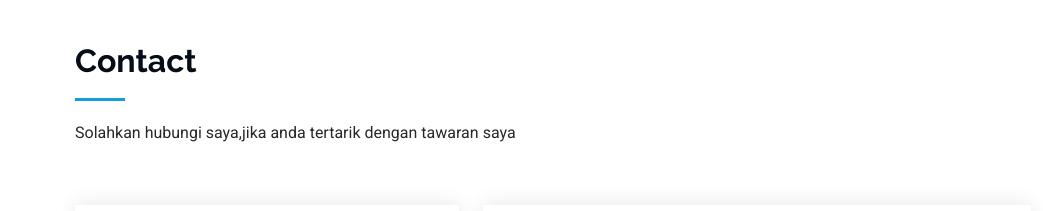
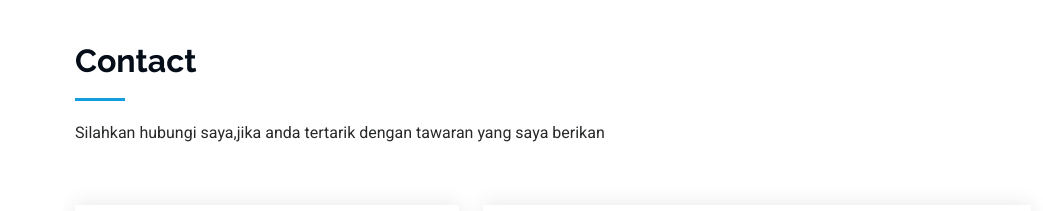
Before and after one commit to onesbhogar/My-Portofolio, a plain HTML site: page index.html in a window 1280 px wide. Shown: the part 6860-7071 px from the top of the page, without its empty margins (237-1280 px from the left). Drawn offline with Linux system fonts and the light colour scheme.

Commit message:
Add files via upload

```diff
--- a/index.html
+++ b/index.html
@@ -696,7 +696,7 @@
       <!-- Section Title -->
       <div class="container section-title" data-aos="fade-up">
         <h2>Contact</h2>
-        <p>Solahkan hubungi saya,jika anda tertarik dengan tawaran saya</p>
+        <p>Silahkan hubungi saya,jika anda tertarik dengan tawaran yang saya berikan</p>
       </div><!-- End Section Title -->
 
       <div class="container" data-aos="fade-up" data-aos-delay="100">
```
